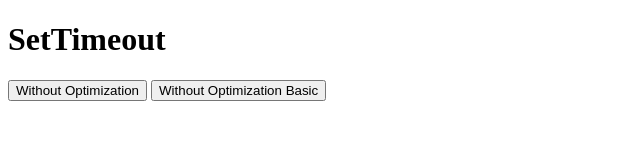
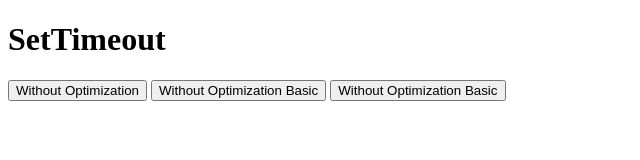
Before and after one commit to YeryunJung/setTimeout-practice, a plain HTML site: page index.html in a window 1280 px wide. Shown: the whole page, without its empty margins (0-640 px from the left). Drawn offline with Linux system fonts and the light colour scheme.

Commit message:
feat: Promise 버튼 추가

```diff
--- a/index.html
+++ b/index.html
@@ -13,6 +13,9 @@
           Without Optimization
         </button>
         <button onclick="{startCPUHeavyTaskWithOptimizationProtoType}">
+          Without Optimization Basic
+        </button>
+        <button onclick="{startCPUHeavyTaskWithOptimizationPromise}">
           Without Optimization Basic
         </button>
       </div>
@@ -42,6 +45,22 @@
         console.log("[Optimized Basic] done!", result);
         return result;
       }
+
+      async function startCPUHeavyTaskWithOptimizationPromise() {
+        let result = 0;
+        for (let i = 0; i < 3; i++) {
+          await new Promise((res) => {
+            setTimeout(() => {
+              for (let j = 0; j < 100000000; j++) {
+                result += 1;
+              }
+              console.log("[Optimized Promise] loop", result);
+              res();
+            });
+          });
+        }
+        console.log("[Optimized Promise] done!", result);
+      }
     </script>
   </body>
 </html>
```
